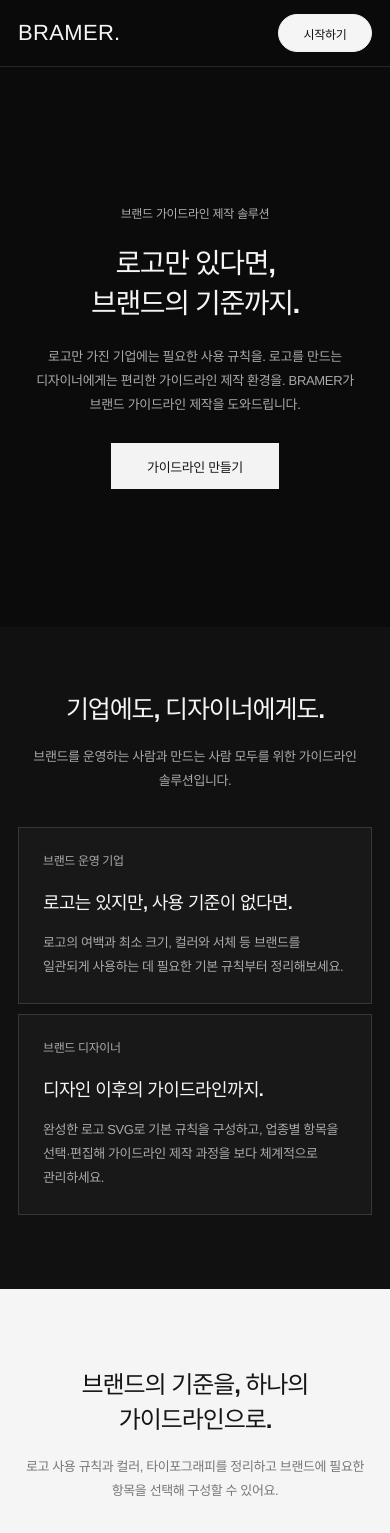
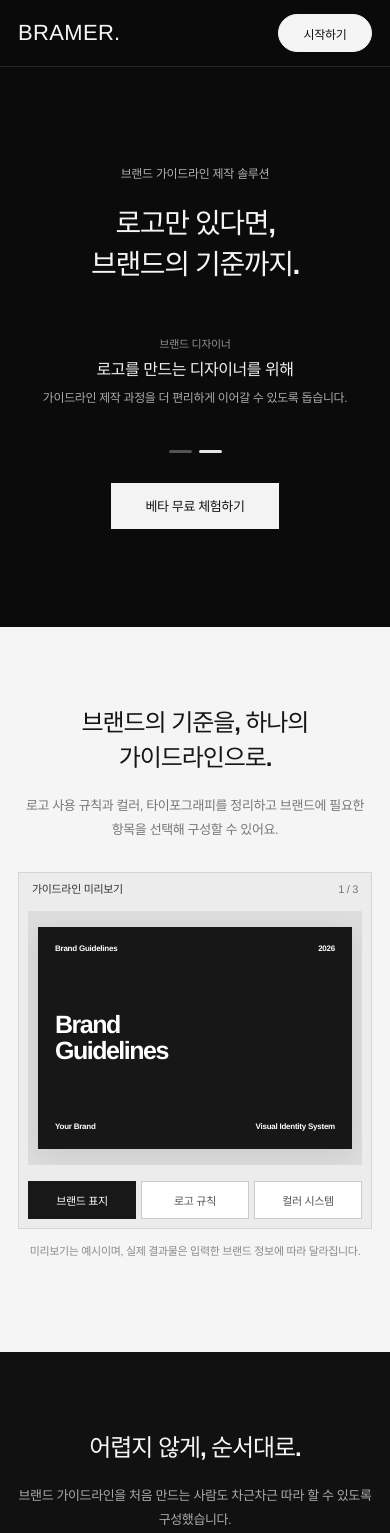
Before and after one commit to jyhome1228-cyber/brandcreator, a React (Vite) app: page / in a window 390 px wide. Shown: the top 1533 px of the page. Built offline with nearby package versions, Linux system fonts and the light colour scheme; a web font is replaced by a local one.

Commit message:
feat: add BRAMER two-audience roller and beta free trial gate
* feat: rolling brand/designer message and beta entry gate before free trial

* style: accessible beta modal and restrained two-audience rolling banner

* style: enable beta launch modal and rolling audience copy

```diff
--- a/src/Landing.tsx
+++ b/src/Landing.tsx
@@ -1,6 +1,11 @@
 import { useEffect, useRef, useState } from 'react';
 
 type LandingProps = { onStart: () => void };
+
+const audiences = [
+  { key: 'brand', audience: '브랜드 운영 기업', headline: '로고만 가진 기업을 위해', description: '브랜드 운영에 필요한 사용 규칙을 쉽고 체계적으로 정리합니다.' },
+  { key: 'designer', audience: '브랜드 디자이너', headline: '로고를 만드는 디자이너를 위해', description: '가이드라인 제작 과정을 더 편리하게 이어갈 수 있도록 돕습니다.' },
+] as const;
 
 const samples = [
   { title: '브랜드 표지', type: 'cover' },
@@ -48,6 +53,46 @@ function GuidelinePreview() {
 
 export default function Landing({ onStart }: LandingProps) {
   const rootRef = useRef<HTMLDivElement>(null);
+  const [audienceIndex, setAudienceIndex] = useState(0);
+  const [rollPaused, setRollPaused] = useState(false);
+  const [betaOpen, setBetaOpen] = useState(false);
+  const dialogRef = useRef<HTMLDivElement>(null);
+  const lastTrigger = useRef<HTMLElement | null>(null);
+  const openBeta = (event?: React.MouseEvent<HTMLButtonElement>) => {
+    lastTrigger.current = event?.currentTarget ?? null;
+    setBetaOpen(true);
+  };
+  const closeBeta = () => {
+    setBetaOpen(false);
+    requestAnimationFrame(() => lastTrigger.current?.focus());
+  };
+  const tryBeta = () => {
+    setBetaOpen(false);
+    onStart();
+  };
+  useEffect(() => {
+    if (rollPaused || betaOpen || window.matchMedia('(prefers-reduced-motion: reduce)').matches) return;
+    const interval = window.setInterval(() => setAudienceIndex(index => (index + 1) % audiences.length), 4000);
+    return () => window.clearInterval(interval);
+  }, [rollPaused, betaOpen]);
+  useEffect(() => {
+    if (!betaOpen) return;
+    const oldOverflow = document.body.style.overflow;
+    document.body.style.overflow = 'hidden';
+    const focusTimer = window.setTimeout(() => dialogRef.current?.focus(), 0);
+    const onKeyDown = (event: globalThis.KeyboardEvent) => {
+      if (event.key === 'Escape') closeBeta();
+      if (event.key === 'Tab') {
+        const controls = dialogRef.current?.querySelectorAll<HTMLElement>('button:not([disabled])');
+        if (!controls?.length) return;
+        const first = controls[0], last = controls[controls.length - 1];
+        if (event.shiftKey && document.activeElement === first) { event.preventDefault(); last.focus(); }
+        else if (!event.shiftKey && document.activeElement === last) { event.preventDefault(); first.focus(); }
+      }
+    };
+    document.addEventListener('keydown', onKeyDown);
+    return () => { document.body.style.overflow = oldOverflow; window.clearTimeout(focusTimer); document.removeEventListener('keydown', onKeyDown); };
+  }, [betaOpen]);
   useEffect(() => {
     const root = rootRef.current;
     if (!root || typeof IntersectionObserver === 'undefined' || window.matchMedia('(prefers-reduced-motion: reduce)').matches) return;
@@ -73,7 +118,7 @@ export default function Landing({ onStart }: LandingProps) {
           <a href="#/guide">업종별 가이드</a>
           <a href="#help">도움말</a>
         </nav>
-        <button type="button" className="bramer-site-start" onClick={onStart}>시작하기</button>
+        <button type="button" className="bramer-site-start" onClick={openBeta}>시작하기</button>
       </div>
     </header>
 
@@ -82,29 +127,19 @@ export default function Landing({ onStart }: LandingProps) {
         <div className="bramer-home-hero-content" data-reveal>
           <p className="bramer-home-overline">브랜드 가이드라인 제작 솔루션</p>
           <h1>로고만 있다면,<br/>브랜드의 기준까지.</h1>
-          <p className="bramer-home-description">로고만 가진 기업에는 필요한 사용 규칙을.<br className="bramer-desktop-break"/> 로고를 만드는 디자이너에게는 편리한 가이드라인 제작 환경을.<br className="bramer-desktop-break"/> BRAMER가 브랜드 가이드라인 제작을 도와드립니다.</p>
-          <button type="button" className="bramer-home-primary" onClick={onStart}>가이드라인 만들기</button>
-        </div>
-      </section>
-
-      <section className="bramer-audience-section" aria-labelledby="bramer-audience-title">
-        <div className="bramer-audience-inner">
-          <div className="bramer-home-section-heading" data-reveal>
-            <h2 id="bramer-audience-title">기업에도, 디자이너에게도.</h2>
-            <p>브랜드를 운영하는 사람과 만드는 사람 모두를 위한 가이드라인 솔루션입니다.</p>
+          <div className="bramer-audience-roller" aria-label="BRAMER 이용 대상 소개" onMouseEnter={() => setRollPaused(true)} onMouseLeave={() => setRollPaused(false)} onFocusCapture={() => setRollPaused(true)} onBlurCapture={(event) => { if (!event.currentTarget.contains(event.relatedTarget)) setRollPaused(false); }}>
+            <div className="bramer-roller-frame" aria-live="off">
+              <div key={audiences[audienceIndex].key} className="bramer-roller-slide">
+                <span>{audiences[audienceIndex].audience}</span>
+                <strong>{audiences[audienceIndex].headline}</strong>
+                <p>{audiences[audienceIndex].description}</p>
+              </div>
+            </div>
+            <div className="bramer-roller-controls" aria-label="소개 대상 선택">
+              {audiences.map((item,index) => <button key={item.key} type="button" aria-label={item.audience + ' 보기'} aria-pressed={index === audienceIndex} className={index === audienceIndex ? 'active' : ''} onClick={() => setAudienceIndex(index)} />)}
+            </div>
           </div>
-          <div className="bramer-audience-grid" data-reveal>
-            <article>
-              <span>브랜드 운영 기업</span>
-              <h3>로고는 있지만, 사용 기준이 없다면.</h3>
-              <p>로고의 여백과 최소 크기, 컬러와 서체 등 브랜드를 일관되게 사용하는 데 필요한 기본 규칙부터 정리해보세요.</p>
-            </article>
-            <article>
-              <span>브랜드 디자이너</span>
-              <h3>디자인 이후의 가이드라인까지.</h3>
-              <p>완성한 로고 SVG로 기본 규칙을 구성하고, 업종별 항목을 선택·편집해 가이드라인 제작 과정을 보다 체계적으로 관리하세요.</p>
-            </article>
-          </div>
+          <button type="button" className="bramer-home-primary" onClick={openBeta}>베타 무료 체험하기</button>
         </div>
       </section>
 
@@ -131,7 +166,7 @@ export default function Landing({ onStart }: LandingProps) {
       <section className="bramer-home-last-section" data-reveal>
         <h2>브랜드의 기준을 만들어볼까요?</h2>
         <p>로고에서 시작해, 브랜드를 더 일관되게.</p>
-        <button type="button" className="bramer-home-primary" onClick={onStart}>지금 시작하기</button>
+        <button type="button" className="bramer-home-primary" onClick={openBeta}>지금 시작하기</button>
       </section>
 <section className="bramer-help-section" id="help" aria-labelledby="bramer-help-heading">
       <div className="bramer-help-inner">
@@ -189,5 +224,22 @@ export default function Landing({ onStart }: LandingProps) {
         <div className="bramer-footer-bottom"><div><strong>BRAMER.</strong><span>브랜드 가이드라인 제작 서비스</span></div><small>현재 제공되는 기능을 기준으로 안내합니다.</small></div>
       </div>
     </footer>
+    {betaOpen ? <div className="bramer-beta-overlay" onMouseDown={(event) => { if (event.target === event.currentTarget) closeBeta(); }}>
+      <div className="bramer-beta-dialog" role="dialog" aria-modal="true" aria-labelledby="bramer-beta-title" aria-describedby="bramer-beta-description" ref={dialogRef} tabIndex={-1}>
+        <button type="button" className="bramer-beta-close" aria-label="닫기" onClick={closeBeta}>닫기</button>
+        <span className="bramer-beta-label">BETA TEST</span>
+        <h2 id="bramer-beta-title">BRAMER 베타테스트에 오신 것을 환영합니다.</h2>
+        <p id="bramer-beta-description">현재 BRAMER는 기능과 사용성을 개선하는 베타테스트 기간입니다. 회원가입 없이 무료로 가이드라인 제작 기능을 체험할 수 있어요.</p>
+        <div className="bramer-beta-info">
+          <p><strong>바로 체험 가능</strong><span>로고 SVG 분석, 업종별 항목 선택, 가이드라인 편집 및 출력</span></p>
+          <p><strong>프로젝트 보관</strong><span>계정이나 클라우드 저장은 아직 제공하지 않습니다. 작업을 이어가려면 프로젝트 JSON 파일을 저장해 주세요.</span></p>
+          <p><strong>이용 전 확인</strong><span>일부 자동 추천·생성 기능은 개선 중입니다. 최종 사용·인쇄 전 직접 결과물을 검토해 주세요.</span></p>
+        </div>
+        <div className="bramer-beta-actions">
+          <button type="button" onClick={closeBeta} className="bramer-beta-secondary">다음에 이용하기</button>
+          <button type="button" onClick={tryBeta} className="bramer-beta-primary">무료로 체험하기</button>
+        </div>
+      </div>
+    </div> : null}
   </div>;
 }
--- /dev/null
+++ b/src/beta-experience.css
@@ -0,0 +1,41 @@
+/* BRAMER beta experience. Restrained hero message transition and accessible entry. */
+.bramer-landing .bramer-home-hero-content {max-width:850px;}
+.bramer-audience-roller {width:min(100%,670px);margin:26px auto 27px;text-align:center;}
+.bramer-roller-frame{height:122px;display:flex;align-items:center;justify-content:center;overflow:hidden;}
+.bramer-roller-slide{display:flex;flex-direction:column;align-items:center;gap:7px;width:100%;animation:bramer-roll-in .55s cubic-bezier(.22,.7,.25,1) both;}
+.bramer-roller-slide>span{font-size:11px;font-weight:550;color:#929292;}
+.bramer-roller-slide strong{font-size:18px!important;font-weight:620;letter-spacing:-.03em!important;color:#f3f3f3;line-height:1.45;}
+.bramer-roller-slide p{margin:0;font-size:13px!important;color:#aaa;line-height:1.65!important;word-break:keep-all;}
+.bramer-roller-controls{display:flex;align-items:center;justify-content:center;gap:7px;padding:8px 0 0;}
+.bramer-roller-controls button{width:23px;height:12px;display:flex;align-items:center;justify-content:center;border:0;padding:0;background:transparent;}
+.bramer-roller-controls button::before{content:"";width:23px;height:3px;border-radius:10px;background:#535353;transition:background .2s;}
+.bramer-roller-controls button.active::before{background:#e6e6e6;}
+@keyframes bramer-roll-in {from{opacity:0;transform:translateY(9px);}to{opacity:1;transform:translateY(0);}}
+.bramer-beta-overlay{position:fixed;inset:0;z-index:1000;background:rgba(0,0,0,.72);display:flex;align-items:center;justify-content:center;padding:20px;}
+.bramer-beta-dialog{position:relative;width:min(100%,540px);max-height:min(90dvh,760px);overflow-y:auto;background:#fff;color:#191919;text-align:left;padding:39px 38px 32px;border-radius:12px;box-shadow:0 24px 75px rgba(0,0,0,.25);outline:none;}
+.bramer-beta-close{position:absolute;top:24px;right:25px;border:0;background:transparent;color:#777;font-size:12px!important;padding:6px 4px;}
+.bramer-beta-close:hover{color:#222;}
+.bramer-beta-label{display:block;font-size:11px;letter-spacing:.08em!important;color:#777;margin-bottom:15px;}
+.bramer-beta-dialog h2{font-size:25px!important;line-height:1.4!important;letter-spacing:-.04em!important;font-weight:650;margin:0 35px 16px 0;word-break:keep-all;}
+.bramer-beta-dialog>p{font-size:13px!important;line-height:1.85!important;color:#666;margin:0 0 24px;word-break:keep-all;}
+.bramer-beta-info{border-top:1px solid #e6e6e3;border-bottom:1px solid #e6e6e3;padding:6px 0;}
+.bramer-beta-info p{display:flex;flex-direction:column;gap:5px;margin:0;padding:14px 0;}
+.bramer-beta-info strong{font-size:12px!important;color:#202020;font-weight:650;}
+.bramer-beta-info span{font-size:12px!important;color:#777;line-height:1.65;}
+.bramer-beta-actions{display:flex;justify-content:flex-end;gap:9px;margin-top:25px;}
+.bramer-beta-actions button{min-height:44px;padding:0 17px;border-radius:6px;font-size:13px!important;font-weight:600;}
+.bramer-beta-secondary{border:1px solid #dcdcd9;background:#fff;color:#555;}
+.bramer-beta-primary{border:1px solid #181818;background:#181818;color:#fff;}
+.bramer-beta-primary:hover{background:#3a3a3a;}
+.bramer-beta-secondary:hover{background:#f4f4f2;}
+@media(max-width:760px){
+ .bramer-roller-frame{height:130px;}
+ .bramer-roller-slide strong{font-size:16px!important;}
+ .bramer-roller-slide p{font-size:12px!important;}
+ .bramer-audience-roller{margin:23px auto 25px;}
+ .bramer-beta-dialog{padding:33px 23px 25px;}
+ .bramer-beta-dialog h2{font-size:21px!important;}
+ .bramer-beta-actions{flex-direction:column-reverse;}
+ .bramer-beta-actions button{width:100%;}
+}
+@media(prefers-reduced-motion:reduce){.bramer-roller-slide{animation:none!important;}.bramer-roller-controls button::before{transition:none!important;}}
--- a/src/main.tsx
+++ b/src/main.tsx
@@ -35,3 +35,5 @@ import './wordmark.css';
 import './svg-upload-help.css';
 
 import './audience.css';
+
+import './beta-experience.css';
```
